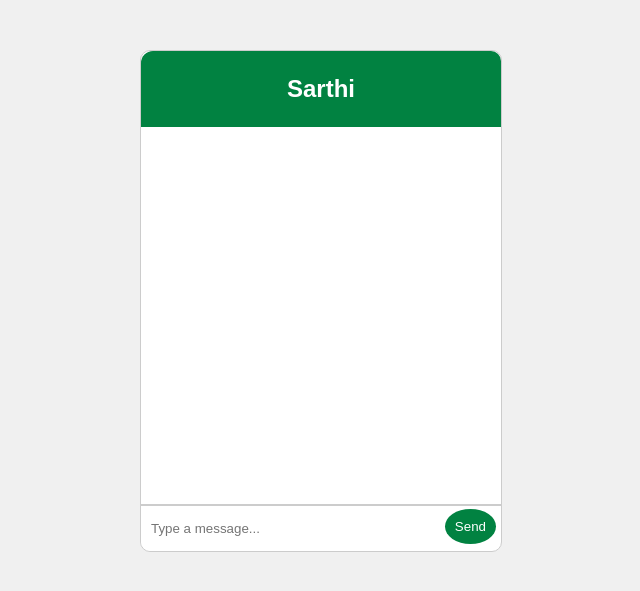
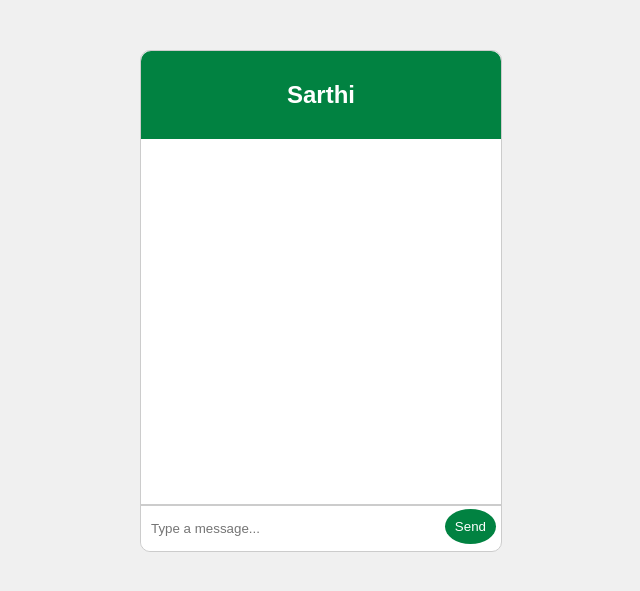
Before and after one commit to AYUSHDEVANI/KRISHISARTHI.AI, a Flask app: page / in a window 1280 px wide. Shown: the top 591 px of the page, without its empty margins (319-959 px from the left). Run offline with Flask 3, Linux system fonts and the light colour scheme.

Commit message:
aaaaaaaa

```diff
--- a/app/flask-app/app.py
+++ b/app/flask-app/app.py
@@ -1,3 +1,40 @@
+# from flask import Flask, request, jsonify, render_template
+# import requests
+# from flask_cors import CORS
+
+# app = Flask(__name__)
+# CORS(app)
+
+# @app.route('/')
+# def index():
+#     return render_template("index.html")
+
+# @app.route('/webhooks/rest/webhook', methods=['POST'])
+# def chat():
+#     data = request.json
+#     print("Received data:", data)  # Debugging line
+#     message = data.get('message')
+#     sender = data.get('sender')
+#     # print(message)
+#     # rasa_url = 'http://localhost:5005/webhooks/rest/webhook'  # Ensure this matches your Rasa server URL
+#     rasa_url = 'https://vigilant-halibut-jv4gpqwwgrwfwqx-5005.app.github.dev'  # Ensure this matches your Rasa server URL
+#     try:
+#         response = requests.post(rasa_url, json={'message': message})
+#         print(response)
+#         # response.json()
+#         # response.raise_for_status()
+#     except requests.exceptions.RequestException as e:
+#         print("Error communicating with Rasa:", str(e))  # Debugging line
+#         return jsonify({"error": str(e)}), 500
+
+#     print("Rasa response:", response.json())  # Debugging line
+#     return jsonify(response.json())
+
+# if __name__ == '__main__':
+#     app.run(debug=True, port=5000)  # Define the port here
+
+
+
 from flask import Flask, request, jsonify, render_template
 import requests
 from flask_cors import CORS
@@ -13,21 +50,24 @@ def index():
 def chat():
     data = request.json
     print("Received data:", data)  # Debugging line
+
+    # Extract message and sender
     message = data.get('message')
     sender = data.get('sender')
-    # print(message)
-    rasa_url = 'http://localhost:5005/webhooks/rest/webhook'  # Ensure this matches your Rasa server URL
+
+    # Rasa server URL
+    rasa_url = 'https://vigilant-halibut-jv4gpqwwgrwfwqx-5005.app.github.dev/webhooks/rest/webhook'
+
     try:
-        response = requests.post(rasa_url, json={'message': message})
-        print(response)
-        # response.json()
-        # response.raise_for_status()
+        # Make a POST request to the Rasa server
+        response = requests.post(rasa_url, json={'sender': sender, 'message': message})
+        response.raise_for_status()  # Raise an error for non-200 responses
     except requests.exceptions.RequestException as e:
         print("Error communicating with Rasa:", str(e))  # Debugging line
         return jsonify({"error": str(e)}), 500
 
     print("Rasa response:", response.json())  # Debugging line
-    return jsonify(response.json())
+    return jsonify(response.json())  # Forward Rasa's response to the frontend
 
 if __name__ == '__main__':
     app.run(debug=True, port=5000)  # Define the port here
--- a/app/flask-app/templates/index.html
+++ b/app/flask-app/templates/index.html
@@ -25,9 +25,9 @@
         #chat-header {
             background-color: #018241;
             color: white;
-            padding: 4px;
+            padding: 10px;
             text-align: center;
-            border-top-left-radius: 12px;
+            border-top-left-radius: 10px;
             border-top-right-radius: 10px;
         }
         #chat-box {
@@ -55,7 +55,6 @@
             margin-top: 3px;
             background-color: #018241;
             color: white;
-            /* border-bottom-right-radius: 10px; */
             cursor: pointer;
         }
         .message {
@@ -101,7 +100,7 @@
         </div>
     </div>
     <script>
-        const apiUrl = 'http://localhost:5000/webhooks/rest/webhook'; // Update this to match your Flask endpoint
+const apiUrl = 'http://localhost:5000/webhooks/rest/webhook'; // Update this to your local Flask endpoint
 
 document.getElementById('send-button').addEventListener('click', sendMessage);
 document.getElementById('user-input').addEventListener('keypress', (e) => {
@@ -133,6 +132,7 @@
             });
         } else {
             console.error('Unexpected response format:', data);
+            appendMessage('bot', 'Sorry, I didn’t understand that.');
         }
     })
     .catch(error => console.error('Error:', error));
--- a/app/flask-app/webhook.js
+++ b/app/flask-app/webhook.js
@@ -1,5 +1,5 @@
 // script.js
-const apiUrl = 'http://localhost:5000/webhooks/rest/webhook'; // Update this to match your Rasa endpoint
+const apiUrl = 'https://vigilant-halibut-jv4gpqwwgrwfwqx-5005.app.github.dev/webhooks/rest/webhook'; // Update this to match your Rasa endpoint
 
 document.getElementById('send-button').addEventListener('click', sendMessage);
 document.getElementById('user-input').addEventListener('keypress', (e) => {
```
Also changed, not shown: 1 other file. Lines whose indentation alone changed are shown as unchanged.
